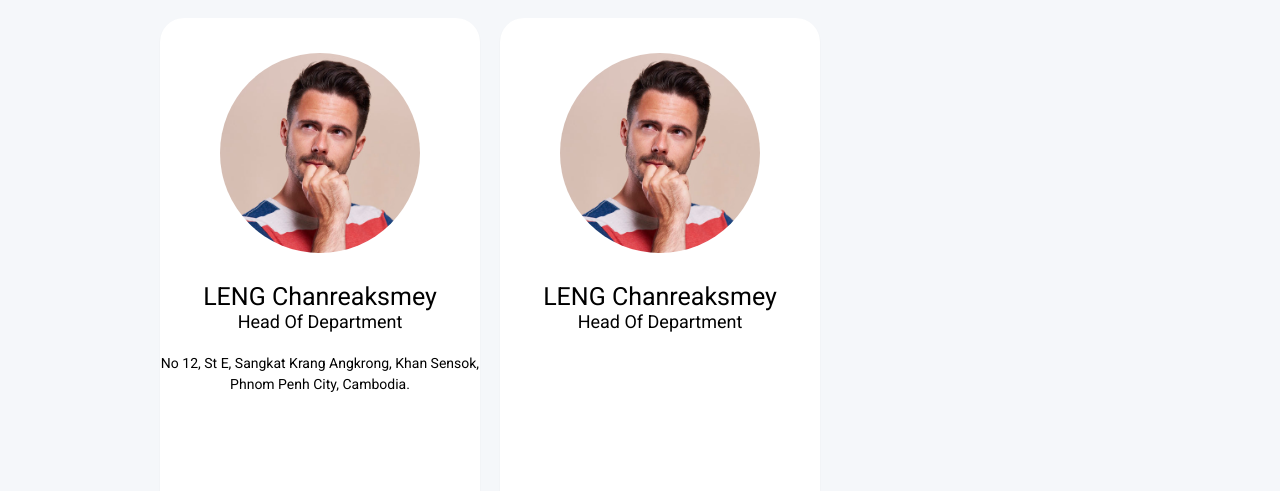
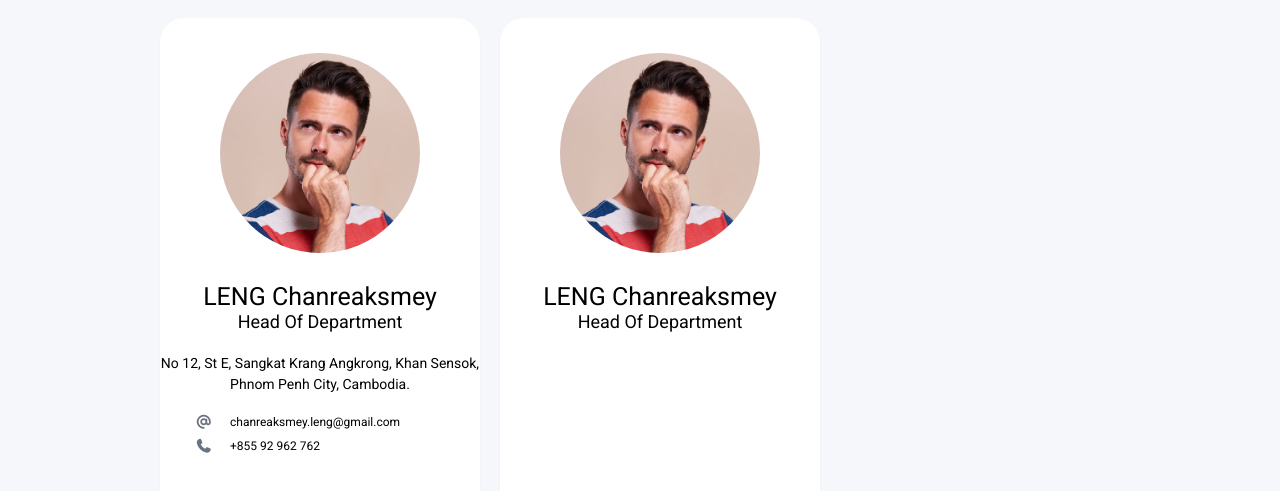
Before and after one commit to chanreaksmeyleng/hw23, a website: page profile.html in a window 1280 px wide. Shown: the part 77-568 px from the top of the page. Drawn offline with nearby package versions, Linux system fonts and the light colour scheme; a web font is replaced by a local one.

Commit message:
first commit

```diff
--- a/profile.html
+++ b/profile.html
@@ -286,6 +286,22 @@
             <p class="text-[25px] pt-[25px]">LENG Chanreaksmey</p>
             <p class="text-[18px] leading-3">Head Of Department</p>
             <p class="text-[14px] mx-[35px] pt-[25px] text-center">No 12, St E, Sangkat Krang Angkrong, Khan Sensok, Phnom Penh City, Cambodia.</p>
+            <div class="flex flex-row pt-[15px] w-[250px] items-center">
+              <div class= "border-r-2 border-gray-300 w-[25px]">
+                <i class="fa-solid fa-at text-[14px] text-gray-500"></i>
+              </div>
+              <div class="pl-[10px]">
+                <p class="text-[12px]">chanreaksmey.leng@gmail.com</p>
+              </div>
+            </div>
+            <div class="flex flex-row w-[250px] items-center">
+              <div class= "border-r-2 border-gray-300 w-[25px]">
+                <i class="fa-solid fa-phone text-[14px] text-gray-500"></i>
+              </div>
+              <div class="pl-[10px]">
+                <p class="text-[12px]">+855 92 962 762</p>
+              </div>
+            </div>
         </div>
         <div class="shadow-sm lg:h-[80vh] md:h-[80vh] sm:h-[75vh] h-[75vh] w-[320px] flex flex-col  items-center bg-white rounded-3xl pt-[35px] ">
             <img src="./src/image/profile.jpg" class="rounded-full w-[200px] h-[200px]" alt="">
```
Also changed, not shown: src/output.css.
